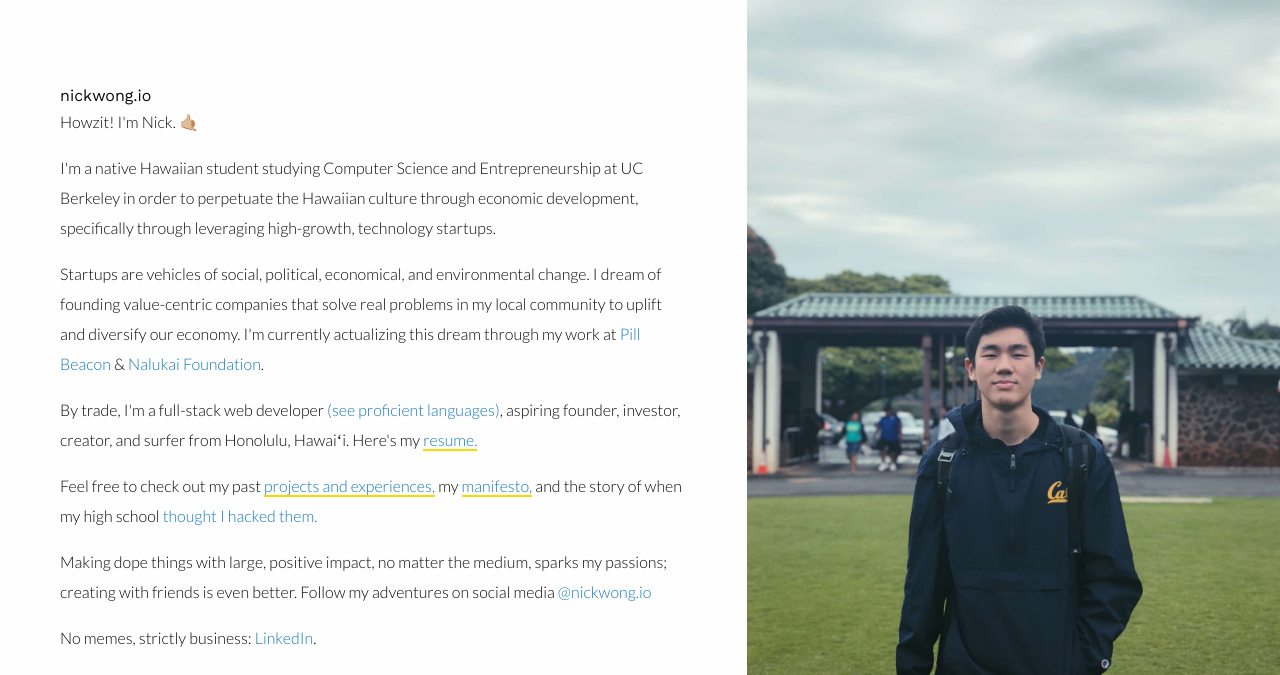
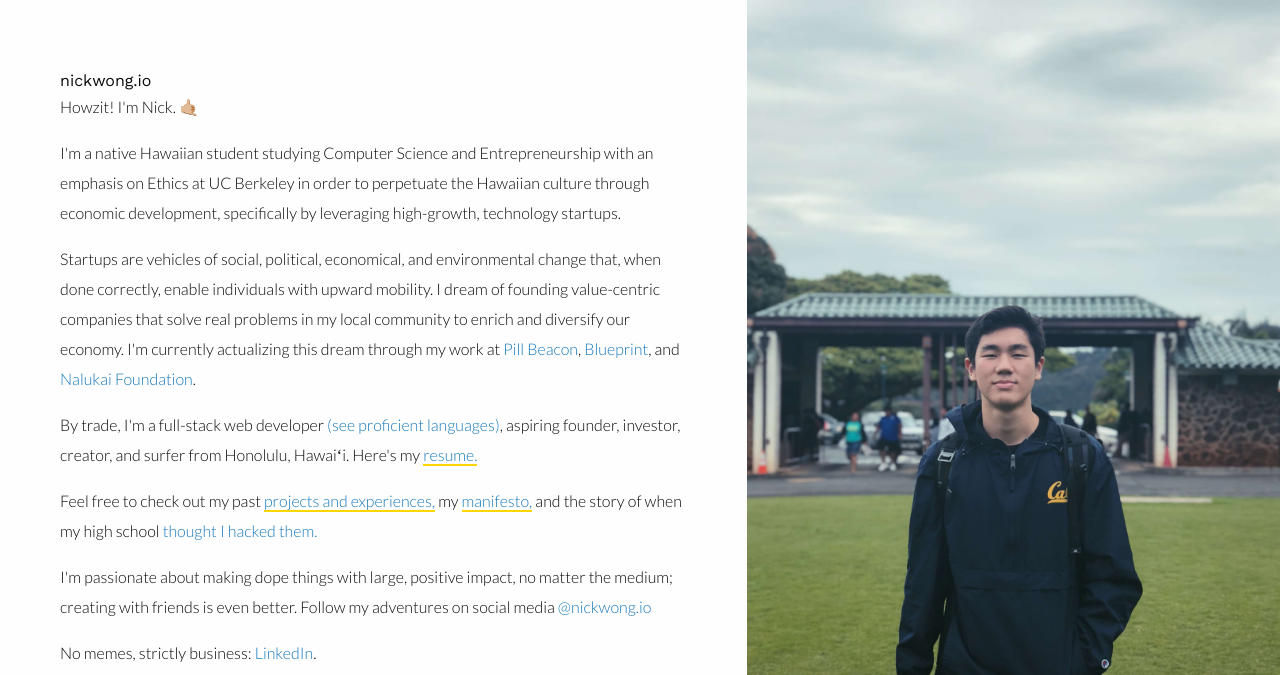
Before and after one commit to nickwong-io/nickwong.io, a plain HTML site: page index.html in a window 1280 px wide. Shown: the top 675 px of the page. Drawn offline with nearby package versions, Linux system fonts and the light colour scheme.

Commit message:
Update 2019-11-28T11:29:45.628Z

```diff
--- a/index.html
+++ b/index.html
@@ -33,22 +33,22 @@
               <span id="alohaFriday">Happy Aloha Friday! 🤙🏼</span>
             </p>
 
-            <p>I'm a <span >native Hawaiian student studying Computer Science and Entrepreneurship at UC Berkeley</span> in order to perpetuate the Hawaiian culture through economic development, specifically through leveraging high-growth, technology startups.</p>
+            <p>I'm a <span >native Hawaiian student studying Computer Science and Entrepreneurship with an emphasis on Ethics at UC Berkeley</span> in order to perpetuate the Hawaiian culture through economic development, specifically by leveraging high-growth, technology startups.</p>
 
-            <p>Startups are vehicles of social, political, economical, and environmental change. I dream of founding value-centric companies that solve real problems in my local community to uplift and diversify our economy. I'm currently actualizing this dream through my work at <a href="http://pillbeacon.com">Pill Beacon</a> & <a href="http://nalukai.org">Nalukai Foundation</a>.</p>
+            <p>Startups are vehicles of social, political, economical, and environmental change that, when done correctly, enable individuals with upward mobility. I dream of founding value-centric companies that solve real problems in my local community to enrich and diversify our economy. I'm currently actualizing this dream through my work at <a href="http://pillbeacon.com">Pill Beacon</a>, <a href="https://calblueprint.org/">Blueprint</a>, and <a href="http://nalukai.org">Nalukai Foundation</a>.</p>
 
-            <p>By trade, I'm a full-stack web developer <a data-toggle="skills-dropdown">(see proficient languages)</a>, aspiring founder, investor, creator, and surfer from Honolulu, Hawaiʻi.  Here's my <a href="assets/images/wong_Nicholas_resumeSU2019v2.pdf" style="border-bottom: 2px solid #FFD700;">resume.</a></p>
+            <p>By trade, I'm a full-stack web developer <a data-toggle="skills-dropdown">(see proficient languages)</a>, aspiring founder, investor, creator, and surfer from Honolulu, Hawaiʻi.  Here's my <a href="assets/images/wong_Nicholas_ResumeFA2019v2.pdf" style="border-bottom: 2px solid #FFD700;">resume.</a></p>
 
 
             <!-- skill set dropdown -->
             <div class="dropdown-pane" id="skills-dropdown" data-dropdown>
-              JavaScript (Node.js), Python, Java, SQL, HTML/CSS, SCSS
+              JavaScript (Node.js), Python, Java, SQL, HTML/CSS, see resume
             </div>
 
 
             <p class="hideLandscape">Feel free to check out my past <a href="portfolio" style="border-bottom: 2px solid #FFD700;">projects and experiences,</a> my <a href="https://medium.com/@nickwongio/a-hawai%CA%BBi-boys-dream-of-uplifting-the-islands-through-entrepreneurship-185a6125993f" style="border-bottom: 2px solid #FFD700;">manifesto,</a> and the story of when my high school <a href="https://www.hawaiinewsnow.com/story/35467667/kamehamehas-most-promising-computer-science-student-set-off-it-alarms-at-first/">thought I hacked them.</a></p>
 
-            <p class="show-for-medium hideLandscape">Making dope things with large, positive impact, no matter the medium, sparks my passions; creating with friends is even better. Follow my adventures on social media <a href="https://twitter.com/nickwongio">@nickwong.io</a></p>
+            <p class="show-for-medium hideLandscape">I'm passionate about making dope things with large, positive impact, no matter the medium; creating with friends is even better. Follow my adventures on social media <a href="https://twitter.com/nickwongio">@nickwong.io</a></p>
 
             <!-- <p class="show-for-medium hideLandscape">Follow my advenutes of dreaming in The Bay, surfing the South Shore of Oʻahu, and hacking on new projects.  <a href="https://twitter.com/nickwongio">@nickwong.io</a></p> -->
 
```
Also changed, not shown: 2 other files.
